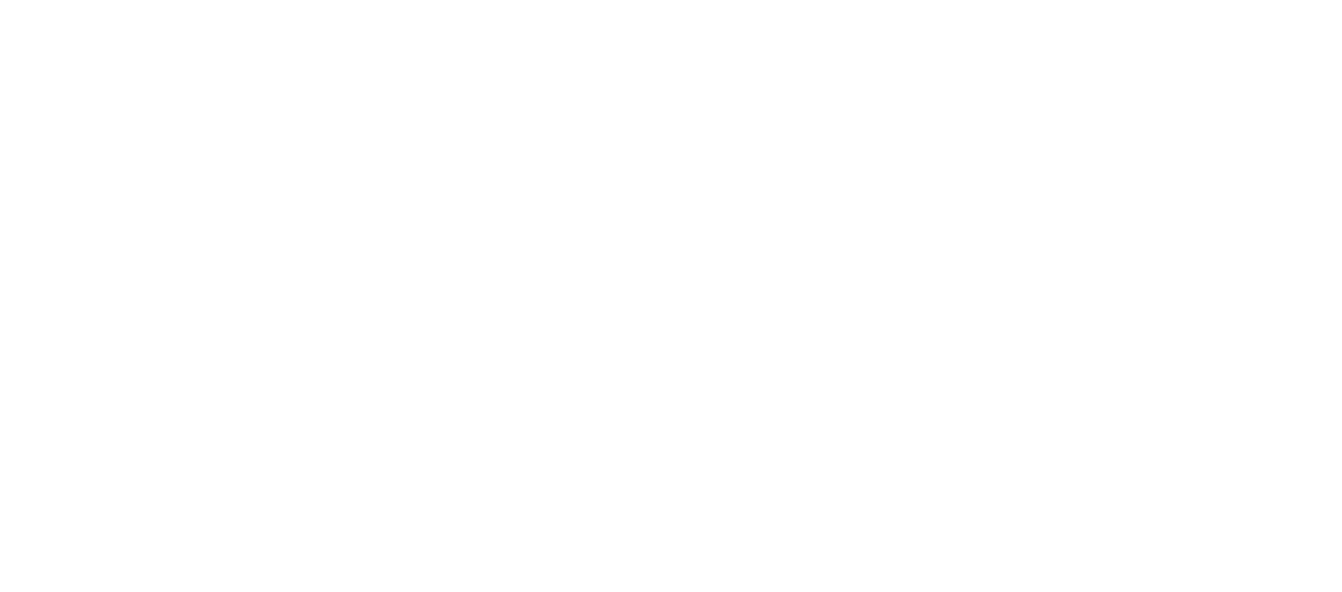
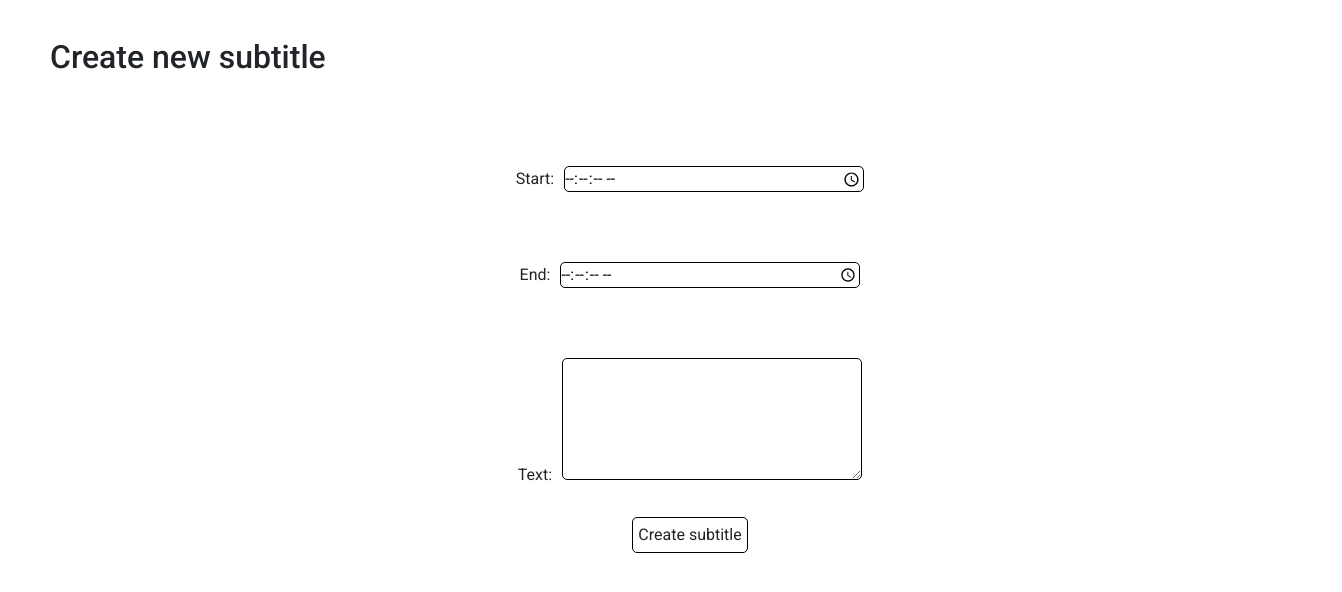
Before and after one commit to qalska/subtitle-editor, a Vue app: page /create in a window 1280 px wide. Shown: the top 592 px of the page, 1342 px wide, since content can reach past the window. Built offline with nearby package versions, Linux system fonts and the light colour scheme.

Commit message:
страница create

```diff
--- a/package.json
+++ b/package.json
@@ -7,6 +7,7 @@
     "build": "vue-cli-service build"
   },
   "dependencies": {
+    "@mdi/js": "^5.9.55",
     "bootstrap": "^5.0.0-beta3",
     "core-js": "^3.6.5",
     "vue": "^2.6.11",
@@ -18,7 +19,7 @@
     "@vue/cli-plugin-babel": "~4.5.0",
     "@vue/cli-plugin-router": "~4.5.0",
     "@vue/cli-plugin-vuex": "~4.5.0",
-    "@vue/cli-service": "~4.5.0",
+    "@vue/cli-service": "^4.1.1",
     "node-sass": "^4.12.0",
     "sass": "^1.32.0",
     "sass-loader": "^10.0.0",
--- a/public/index.html
+++ b/public/index.html
@@ -9,6 +9,8 @@
     <title><%= htmlWebpackPlugin.options.title %></title>
     <link rel="stylesheet" href="https://fonts.googleapis.com/css?family=Roboto:100,300,400,500,700,900">
     <link rel="stylesheet" href="https://cdn.jsdelivr.net/npm/@mdi/font@latest/css/materialdesignicons.min.css">
+    <link rel="preconnect" href="https://fonts.gstatic.com">
+    <link href="https://fonts.googleapis.com/css2?family=Roboto&display=swap" rel="stylesheet">
   </head>
   <body>
     <noscript>
--- a/src/App.vue
+++ b/src/App.vue
@@ -1,19 +1,19 @@
 <template>
-
+  <div class="app" data-app>
+    <router-view />
+  </div>
 </template>
 
 <script>
 
-
 export default {
   name: 'App',
 
-  components: {
-
-  },
-
-  data: () => ({
-    //
-  }),
 };
 </script>
+
+<style scoped>
+  div {
+    font-family: 'Roboto', sans-serif;
+  }
+</style>
--- /dev/null
+++ b/src/components/Table.vue
@@ -0,0 +1,25 @@
+<template>
+  <table>
+    <thead>
+      <tr>
+        <th>№</th>
+        <th>Start</th>
+        <th>End</th>
+        <th>Length</th>
+        <th>Text</th>
+      </tr>
+    </thead>
+    <tbody>
+    </tbody>
+  </table>
+</template>
+
+<script>
+export default {
+  data: () => ({
+
+  }),
+  methods: {
+  }
+}
+</script>
--- a/src/router/index.js
+++ b/src/router/index.js
@@ -1,15 +1,21 @@
 import Vue from 'vue'
 import VueRouter from 'vue-router'
-// import Home from '../views/Home.vue'
+import Home from '../views/Home.vue'
+import Create from '../views/Create.vue'
 
 Vue.use(VueRouter)
 
 const routes = [
-  // {
-  //   path: '/',
-  //   name: 'Home',
-  //   component: Home
-  // }
+  {
+    path: '/',
+    name: 'Home',
+    component: Home
+  },
+  {
+    path: '/create',
+    name: 'create',
+    component: Create
+  }
 ]
 
 const router = new VueRouter({
--- /dev/null
+++ b/src/views/Create.vue
@@ -0,0 +1,77 @@
+<template>
+    <div class="row">
+        <h2 class="row__h">Create new subtitle</h2>
+        <form class="form" @submit.prevent="submitHandler">
+            <div class="form__div">
+                <label for="start" class="form__label">Start:</label>
+                <input v-model="start" type="time" id="start" class="form__input form__input--time" name="start" step="1" required>
+            </div>
+            <div class="form__div">
+                <label for="end" class="form__label">End:</label>
+                <input v-model="end" type="time" id="end" class="form__input" name="end" step="1" required>
+            </div>
+            <div class="form__div">
+                <label for="text" class="form__label">Text:</label>
+                <textarea v-model="text" name="text" id="text" class="form__input" rows="5" required></textarea>
+            </div>
+            <button class="form__btn" type="submit">Create subtitle</button>
+        </form>
+    </div>
+</template>
+
+<script>
+export default {
+    name: 'create',
+    data: () => ({
+        start: '',
+        end: '',
+        len: '',
+        text: ''
+    }),
+    methods: {
+        submitHandler() {
+            const subtitle = {
+                id: Date.now(),
+                start: this.start,
+                end: this.end,
+                len: this.len,
+                text: this.text
+            }
+            this.$router.push('/')
+        }
+    },
+}
+</script>
+
+<style lang="scss" scoped>
+    @mixin flex_center() {
+        display: flex;
+        flex-direction: column;
+        align-items: center;
+    }
+    .row{
+        @include flex_center();
+        &__h{
+            margin: 50px;
+        }
+    }
+    .form{
+        @include flex_center();
+        &__div{
+            margin: 30px 0;
+        }
+        &__input{
+            margin-top: 10px;
+            margin-left: 10px;
+            border: 1px black solid;
+            border-radius: 5px;
+            width: 300px;
+        }
+        &__btn{
+            border: 1px black solid;
+            border-radius: 5px;
+            padding: 5px;
+        }
+    }
+
+</style>
--- /dev/null
+++ b/src/views/Home.vue
@@ -0,0 +1,17 @@
+<template>
+    <div>
+        <div>
+            <router-link tag="button" :to="'/create'">Create new subtitle</router-link>
+        </div>
+        <Table />
+    </div>
+</template>
+
+<script>
+import Table from '@/components/Table'
+export default {
+    components: {
+        Table,
+    },
+}
+</script>
```
Also changed, not shown: 2 other files (tests, documents, lock files or other folders).
